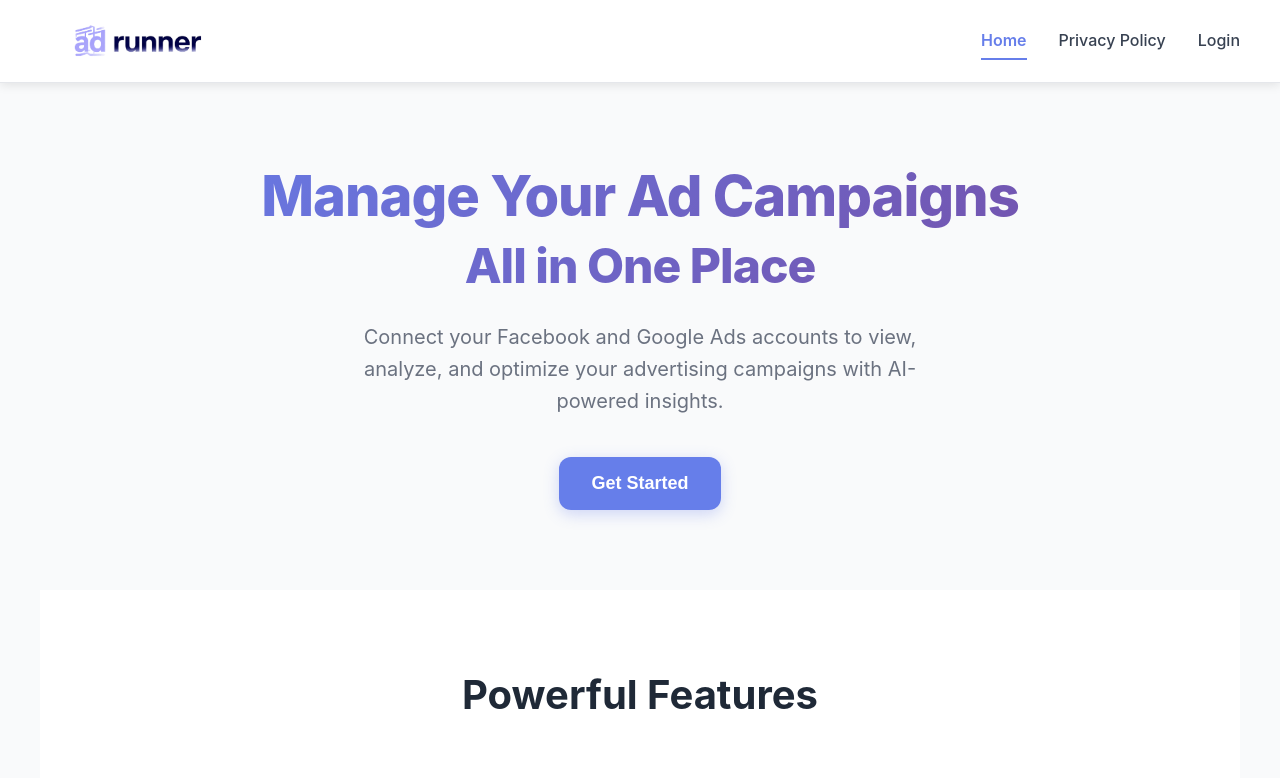
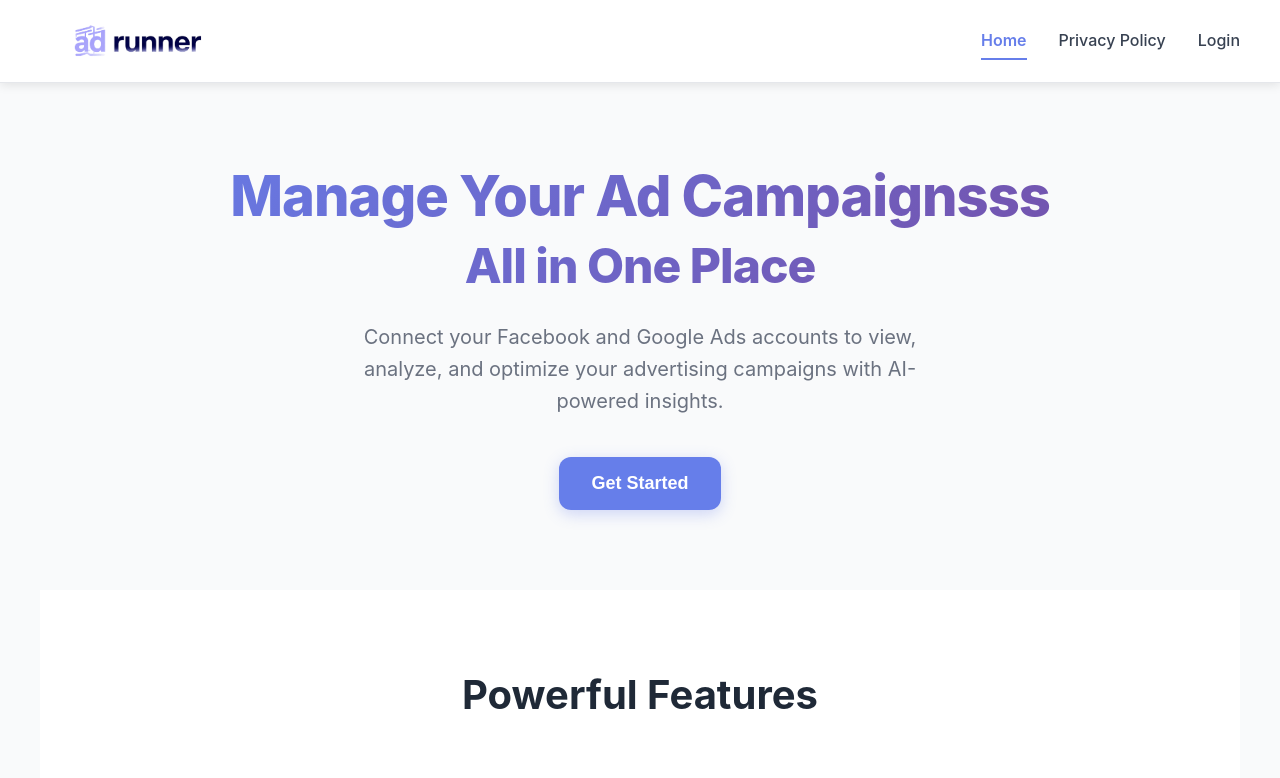
Before and after one commit to nabeel244/react-fb-campaigns, a Next.js app: page / in a window 1280 px wide. Shown: the top 778 px of the page. Built offline with nearby package versions, Linux system fonts and the light colour scheme; no server answers.

Commit message:
Update page.js

```diff
--- a/src/app/page.js
+++ b/src/app/page.js
@@ -60,7 +60,7 @@ export default function RootPage() {
           letterSpacing: '-1px',
           lineHeight: '1.2'
         }}>
-          Manage Your Ad Campaigns
+          Manage Your Ad Campaignsss
           <br />
           <span style={{ fontSize: '48px' }}>All in One Place</span>
         </h1>
```
